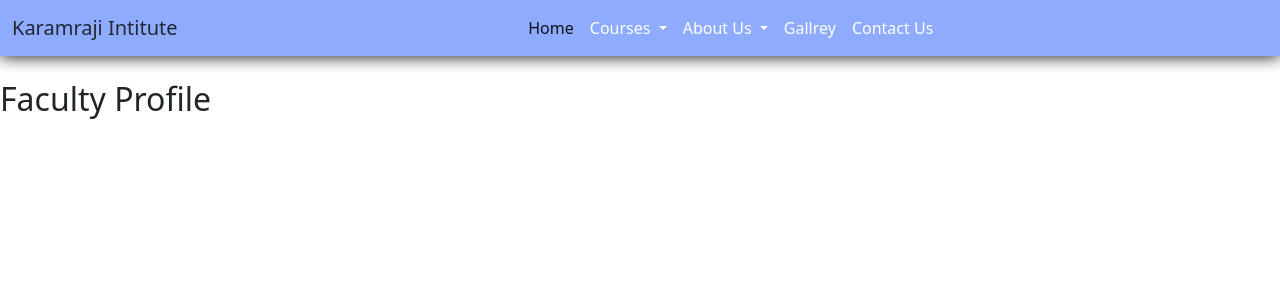
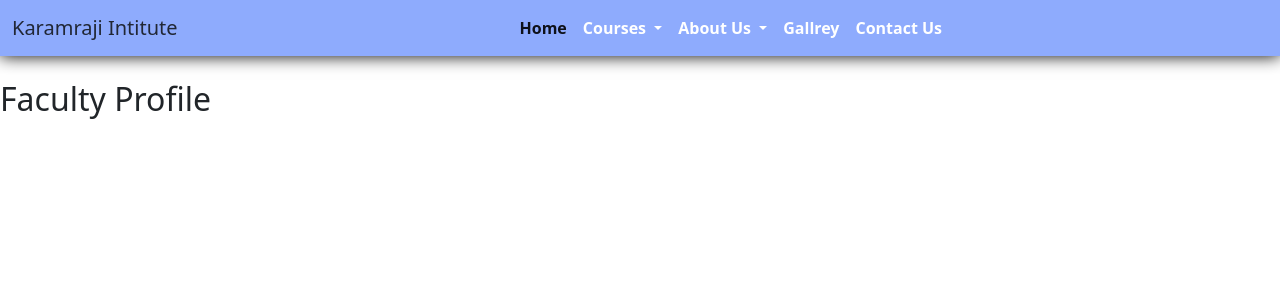
Before and after one commit to SYN606/institute-website-with-django, a Django app: the page made by karamraji/urls.py in a window 1280 px wide. Shown: the top 300 px of the page. Run offline with Django 4.2, Linux system fonts and the light colour scheme.

Commit message:
Added new css files

```diff
--- a/karamraji/urls.py
+++ b/karamraji/urls.py
@@ -6,9 +6,12 @@ from django.conf import settings
 from django.conf.urls.static import static
 
 urlpatterns = [
+
     path('admin/', admin.site.urls),
     path('', include('home.urls')),
     path('gallrey', include('gallrey.urls')),
     path('about', include('aboutUs.urls')),
     path('courses', include('courses.urls')),
+
+
 ] + static(settings.MEDIA_URL, document_root=settings.MEDIA_ROOT)
--- a/static/css/navbar.css
+++ b/static/css/navbar.css
@@ -1,3 +1,4 @@
+/* navbar */
 .navbar{
     position: fixed;
     width: 100%;
@@ -5,6 +6,7 @@
     z-index: 1;
     background-color: var(--bg-navbar);
     box-shadow: 0em 0em 1em #000;
+    margin-bottom: 8rem;
 }
 
 .navbar-collapse{
@@ -17,5 +19,7 @@
 }
 
 .nav-link{
-    color: #fff;
+    color:var(--nav-link);
+    font-weight: 600;
+    transition: color 500ms;
 }
--- a/static/css/style.css
+++ b/static/css/style.css
@@ -1,17 +1,19 @@
-:root{
---bg-navbar : #8eabfd;
---nav-brand-color: rgb(33, 39, 53);
+:root {
+  --bg-navbar: #8eabfd;
+  --nav-brand-color: rgb(33, 39, 53);
+  --nav-link: #fff;
 }
 
 /* custom style-sheet */
-.text-bg-secondary, .text-bg-primary{
-    border-radius: 5px;
+.text-bg-secondary,
+.text-bg-primary {
+  border-radius: 5px;
 }
 
-.col-1 svg{
-    aspect-ratio: 1 / 1;
-    width: 28px;
+.col-1 svg {
+  aspect-ratio: 1 / 1;
+  width: 28px;
 }
-#course-container{
-    background-color: rgb(234, 233, 228);
+#course-container {
+  background-color: rgb(234, 233, 228);
 }
```
